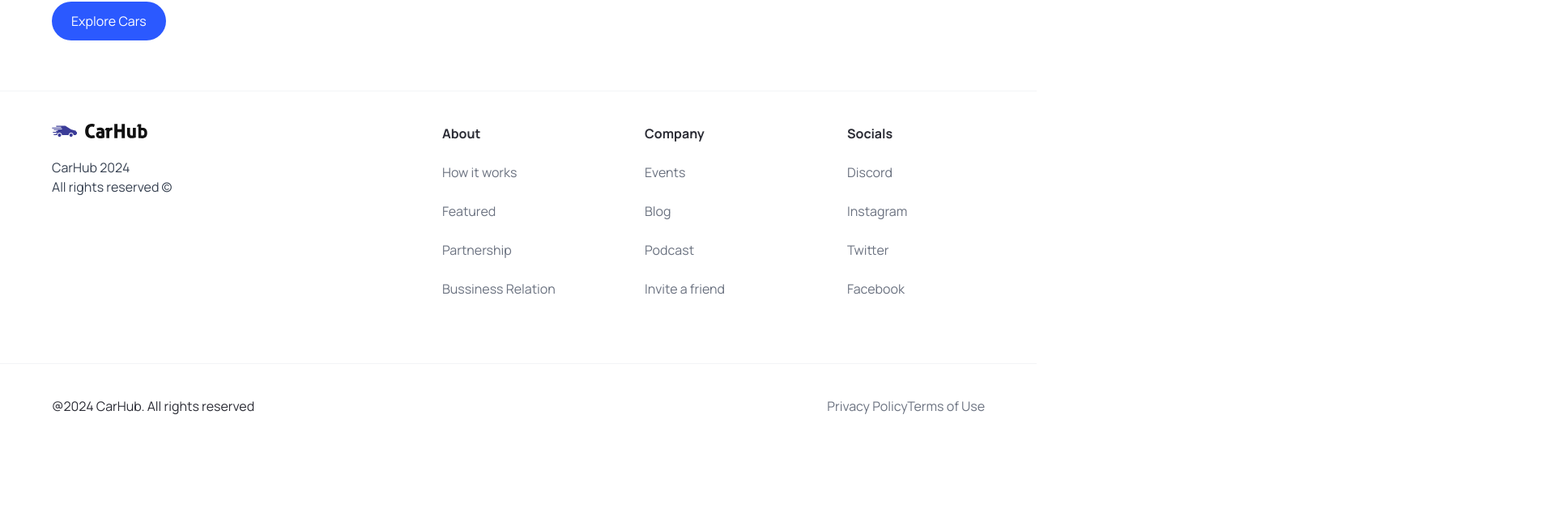
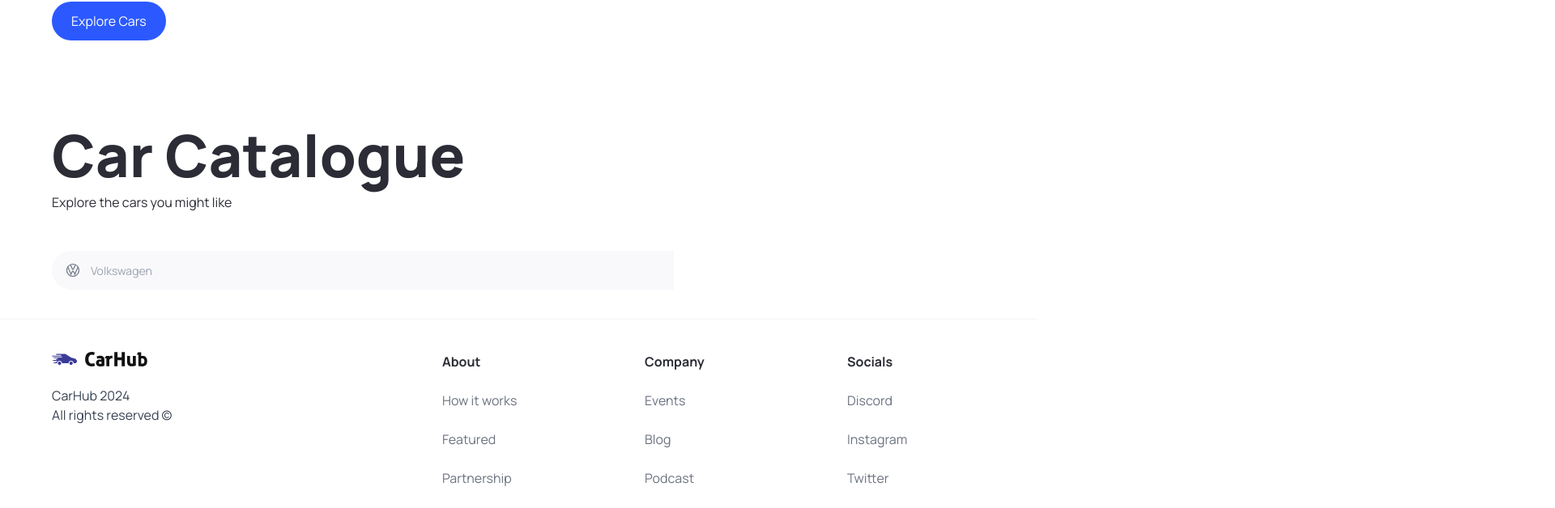
Before and after one commit to lijiangze666/car_showcase, a Next.js app: page / in a window 1280 px wide. Shown: the part 708-1336 px from the top of the page at 81% size, 1920 px wide, since content can reach past the window. Before the commit the page ends 1262 px from the top, so only its background shows below. Built offline with nearby package versions, Linux system fonts and the light colour scheme.

Commit message:
Search component commit

```diff
--- a/app/page.tsx
+++ b/app/page.tsx
@@ -1,9 +1,23 @@
 import {Hero} from "@/components";
+import {CustomFilter, SearchBar} from "@/components";
 
 export default function Home() {
     return (
-        <div>
+        <main className="overflow-hidden">
             <Hero/>
-        </div>
+            <div className="mt-12 padding-x padding-y max-width " id="discover">
+                <div className="home__text-container">
+                    <h1 className="text-7xl font-extrabold">Car Catalogue</h1>
+                    <p>Explore the cars you might like</p>
+                </div>
+                <div className="home__filters">
+                    <SearchBar/>
+                    <div className="home__filter-container">
+                        <CustomFilter/>
+                        <CustomFilter/>
+                    </div>
+                </div>
+            </div>
+        </main>
     );
 }
--- /dev/null
+++ b/components/CustomFilter.tsx
@@ -0,0 +1,11 @@
+import React from 'react';
+
+const CustomFilter = () => {
+    return (
+        <div>
+
+        </div>
+    );
+};
+
+export default CustomFilter;
--- /dev/null
+++ b/components/SearchBar.tsx
@@ -0,0 +1,23 @@
+"use client"
+import React, {useState} from 'react';
+import SearchManufacturer from "./SearchManufacturer";
+
+const SearchBar = () => {
+
+    const [manufacturer, setManufacturer] = useState('');
+    const handleSearch = () => {
+
+    }
+    return (
+        <form className="searchbar" onSubmit={handleSearch}>
+            <div className="searchbar__item">
+                <SearchManufacturer
+                    manufacturer={manufacturer}
+                    setManufacturer={setManufacturer}
+                />
+            </div>
+        </form>
+    );
+};
+
+export default SearchBar;
--- /dev/null
+++ b/components/SearchManufacturer.tsx
@@ -0,0 +1,73 @@
+"use client";
+import React, {Fragment, useState} from 'react';
+import {SearchManufacturerProps} from "@/types";
+import {Combobox, Transition} from "@headlessui/react";
+import Image from "next/image";
+import {manufacturers} from "@/constants";
+
+const SearchManufacturer = ({manufacturer, setManufacturer}: SearchManufacturerProps) => {
+    const [query, setQuery] = useState('');
+    const filterManufacturer = query === '' ?
+        manufacturers : manufacturers.filter((item) => (
+            item.toLowerCase()
+                .replace(/\s+/g, '')
+                .includes(query.toLowerCase().replace(/\s+/g, ''))));
+    return (
+        <div className="search-manufacturer">
+            <Combobox value={manufacturer} onChange={setManufacturer}>
+                <div className="relative w-full">
+                    <Combobox.Button className="absolute top-[14px]">
+                        <Image
+                            src="/car-logo.svg"
+                            width={20}
+                            height={20}
+                            className="ml-4"
+                            alt="Car logo"
+                        />
+                    </Combobox.Button>
+                    <Combobox.Input
+                        placeholder="Volkswagen"
+                        className="search-manufacturer__input"
+                        displayValue={(manufacturer: string) => manufacturer}
+                        onChange={(e) => setQuery(e.target.value)}
+                    />
+                    <Transition as={Fragment} leave="transition ease-in duration-100" leaveFrom="opacity-100"
+                                leaveTo="opacity-0" afterLeave={() => setQuery('')}>
+                        <Combobox.Options>
+                            {filterManufacturer.map((item) => (
+                                    <Combobox.Option
+                                        key={item}
+                                        className={({focus}) =>
+                                            `relative search-manufacturer__option ${
+                                                focus ? "bg-primary-blue text-white" : "text-gray-900"
+                                            }`
+                                        }
+                                        value={item}
+                                    >
+                                        {({selected, focus}) => (
+                                            <>
+                        <span className={`block truncate ${selected ? "font-medium" : "font-normal"}`}>
+                          {item}
+                        </span>
+
+                                                {/* Show an active blue background color if the option is selected */}
+                                                {selected ? (
+                                                    <span
+                                                        className={`absolute inset-y-0 left-0 flex items-center pl-3 ${focus ? "text-white" : "text-pribg-primary-purple"}`}
+                                                    ></span>
+                                                ) : null}
+                                            </>
+                                        )}
+                                    </Combobox.Option>
+                                )
+                            )
+                            }
+                        </Combobox.Options>
+                    </Transition>
+                </div>
+            </Combobox>
+        </div>
+    );
+};
+
+export default SearchManufacturer;
--- a/components/index.ts
+++ b/components/index.ts
@@ -2,5 +2,7 @@
 import CustomButton from "./CustomButton";
 import NavBar from "./NavBar";
 import Footer from "./Footer";
+import SearchBar from "./SearchBar";
+import CustomFilter from "./CustomFilter";
 
-export {Hero, CustomButton,NavBar,Footer};
+export {Hero, CustomButton,NavBar,Footer,SearchBar,CustomFilter};
--- a/types/index.ts
+++ b/types/index.ts
@@ -6,3 +6,7 @@
     handleClick?: MouseEventHandler<HTMLButtonElement>
     btnType?: "button" | "submit"
 }
+export interface SearchManufacturerProps {
+    manufacturer: string
+    setManufacturer: (manufacturer: string) => void
+}
```
Also changed, not shown: package.json (+5 -4 lines), public/car-logo.svg (added), 1 other file (tests, documents, lock files or other folders).
